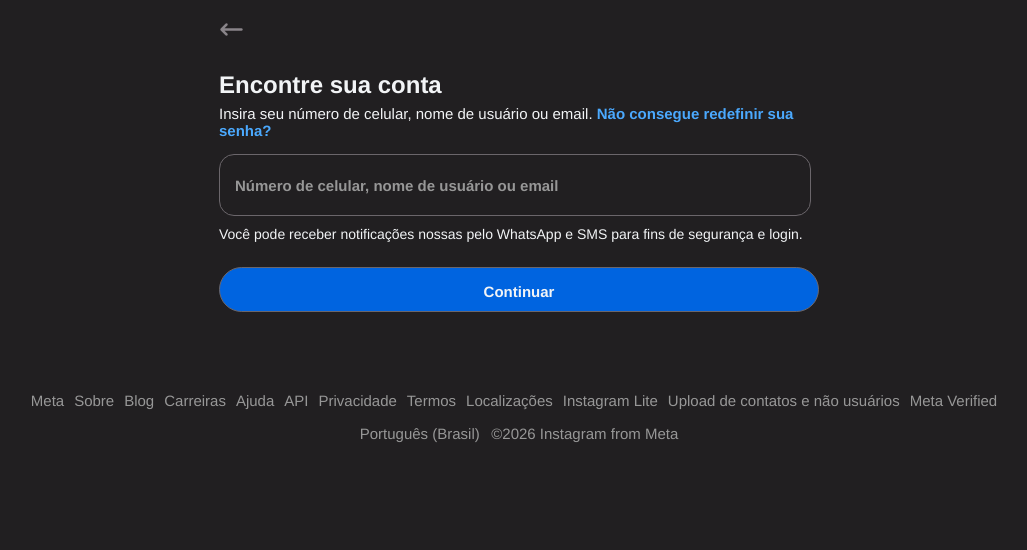
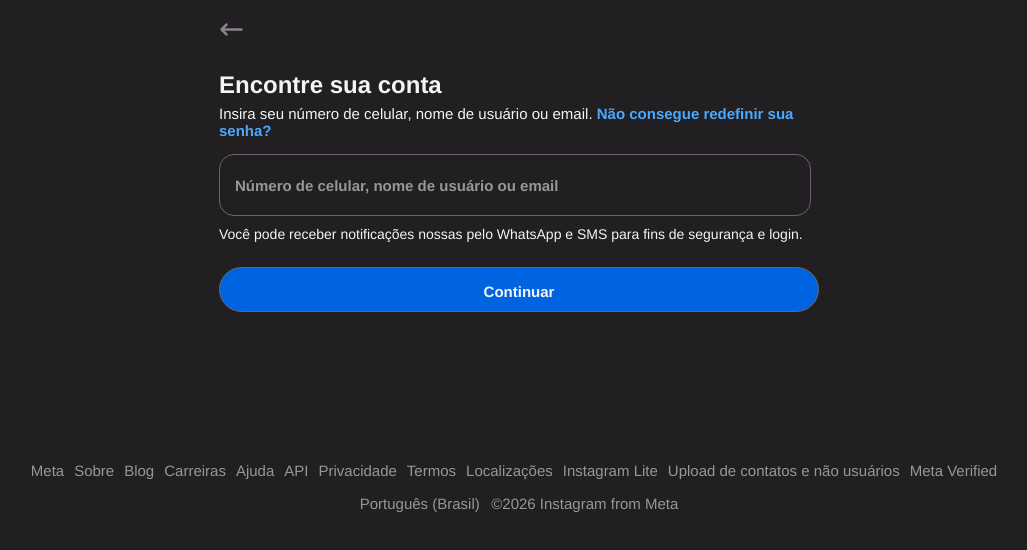
Before and after one commit to NatiPeralta/clone-home-instagram, a plain HTML site: page forgot-password.html in a window 1280 px wide. Shown: the whole page, without its empty margins (121-1148 px from the left). Drawn offline with Linux system fonts and the light colour scheme.

Commit message:
update file styles-forgot-pass

```diff
--- a/css/styles-forgot-pass.css
+++ b/css/styles-forgot-pass.css
@@ -57,6 +57,7 @@ body {
 #input-box input {
     font-size: 15px;
     font-weight: bold;
+    color: #f2f4f6;
     padding: 15px;
     background-color: transparent;
     border: 1px solid #6b666b;
@@ -89,7 +90,7 @@ body {
 footer {
     text-align: left;
     width: 1000px;
-    margin: 80px auto;
+    margin: 150px auto;
     display: flex;
     flex-direction: column;
     align-items: center;
```
